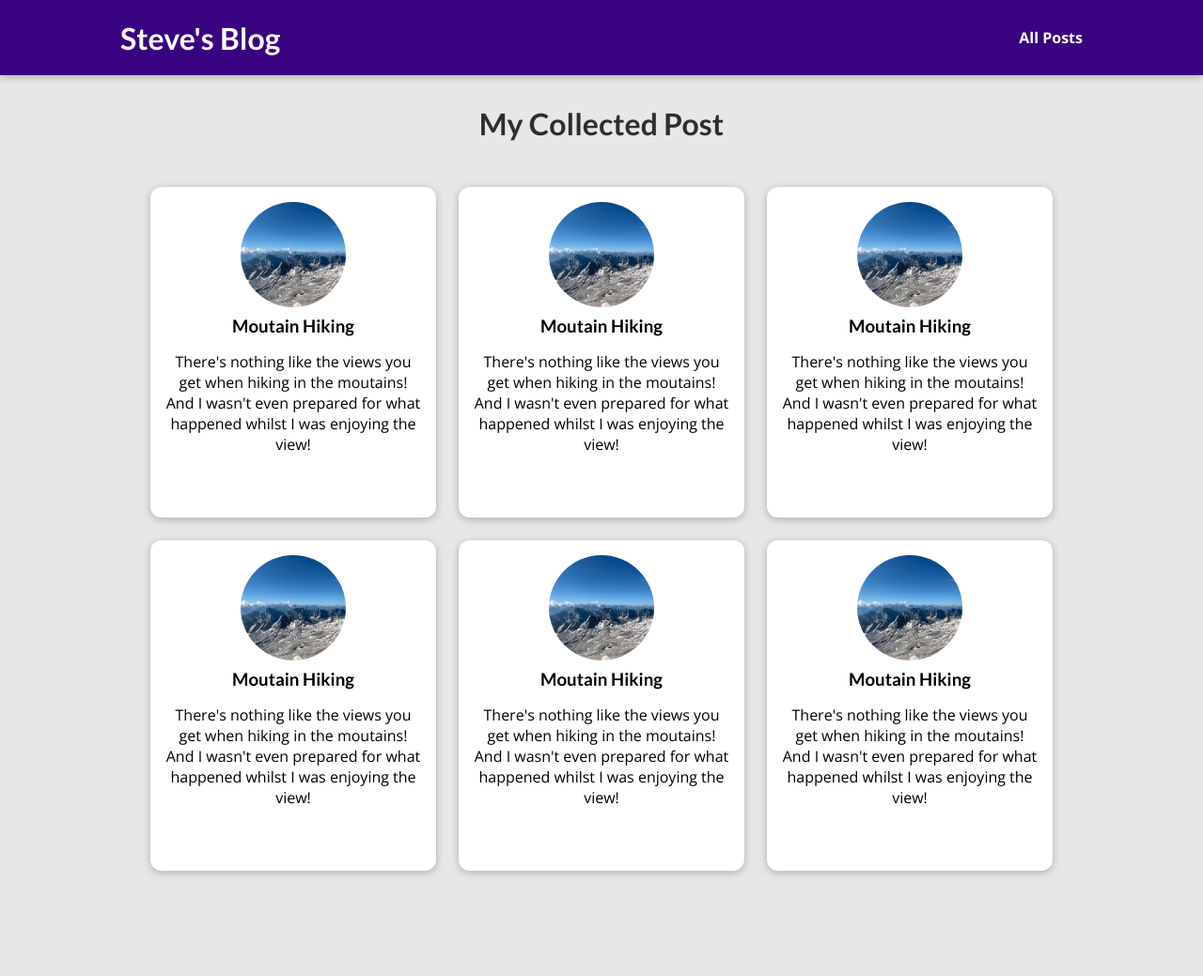
After one commit to StevenMTikas/MySite, a Django app: template blog/templates/blog/all-posts.html in a window 1280 px wide. The commit adds this page. Shown: the whole page at 94% size. Run offline with Django 5.2, Linux system fonts and the light colour scheme; the template is opened without the code that fills it, so the values that code supplies are empty.

Commit message:
finished styling and added some dummy content to posts to test logic

```diff
--- /dev/null
+++ b/blog/static/blog/all-posts.css
@@ -0,0 +1,43 @@
+body {
+  background-color: #e7e7e7;
+}
+
+#main-navigation {
+  background-color: #390281;
+  box-shadow: 0 2px 8px rgba(0, 0, 0, 0.25);
+}
+
+#all-posts {
+  margin: 7rem auto;
+  width: 90%;
+  max-width: 60rem;
+}
+
+#all-posts h2 {
+  text-align: center;
+  font-size: 2rem;
+  color: #2e2e2e;
+  margin: 3rem 0;
+}
+
+ul {
+  list-style: none;
+  margin: 0;
+  padding: 0;
+  display: grid;
+  grid-template-columns: repeat(auto-fill, minmax(17rem, 1fr));
+  gap: 1.5rem;
+}
+
+.post img {
+  width: 7rem;
+  height: 7rem;
+}
+
+.post a {
+  height: 22rem;
+  transform-origin: center;
+  box-shadow: 0 2px 8px rgba(0, 0, 0, 0.25);
+  border-radius: 12px;
+  background-color: white;
+}
--- /dev/null
+++ b/blog/static/blog/post.css
@@ -0,0 +1,43 @@
+.post {
+  display: flex;
+  flex-direction: column;
+  align-items: center;
+  text-align: center;
+}
+
+.post a {
+  text-decoration: none;
+  color: black;
+  transition: all 0.2s ease;
+  padding: 1rem;
+}
+
+.post a:hover,
+.post a:active {
+  transform: scale(1.1);
+  background-color: #390281;
+  color: white;
+}
+
+.post img {
+  width: 5rem;
+  height: 5rem;
+  object-fit: cover;
+  border-radius: 50%;
+}
+
+.post h3 {
+  margin: 0.25rem 0;
+}
+
+.post time {
+  color: #666666;
+  margin: 0.25rem;
+  font-style: italic;
+  font-size: 0.85rem;
+}
+
+.post:hover time,
+.post:active time {
+  color: white;
+}
--- /dev/null
+++ b/blog/templates/blog/all-posts.html
@@ -0,0 +1,25 @@
+{% extends "base.html" %}
+{% load static %}
+
+{% block title%}
+    All My Post
+{% endblock %}
+
+{% block css_files %}
+    <link rel="stylesheet" href="{% static "blog/post.css" %}" />
+    <link rel="stylesheet" href="{% static "blog/all-posts.css" %}" />
+{% endblock %}
+
+{% block content %}
+    <section id="all-posts">
+        <h2>My Collected Post</h2>
+        <ul>
+            {% include "blog/includes/post.html" %}
+            {% include "blog/includes/post.html" %}
+            {% include "blog/includes/post.html" %}
+            {% include "blog/includes/post.html" %}
+            {% include "blog/includes/post.html" %}
+            {% include "blog/includes/post.html" %}
+        </ul>
+    </section>
+{% endblock %}
--- /dev/null
+++ b/blog/templates/blog/includes/post.html
@@ -0,0 +1,13 @@
+{% load static %}
+
+<li>
+    <article class="post">
+        <a href="{% url "post-detail-page" "the-mountains" %}">
+            <img src="{% static "blog/images/mountains.jpg" %}" alt="Moutain Hiking" />
+            <div class="post__content">
+                <h3>Moutain Hiking</h3>
+                <p>There's nothing like the views you get when hiking in the moutains! And I wasn't even prepared for what happened whilst I was enjoying the view!</p>
+            </div>
+        </a>
+    </article>
+</li>
--- a/templates/base.html
+++ b/templates/base.html
@@ -10,6 +10,12 @@
     {% block css_files%}{% endblock %}
 </head>
 <body>
+    <header id="main-navigation">
+        <h1><a href="{% url "starting-page" %}">Steve's Blog</a></h1>
+        <nav>
+            <a href="{% url "posts-page" %}">All Posts</a>
+        </nav>
+    </header>
     {% block content %}
     {% endblock %}
 </body>
```
Also changed, not shown: blog/static/blog/index.css (+13 -0 lines), blog/static/blog/post-detail.css (added, +62 -0 lines), blog/templates/blog/index.html (+5 -18 lines), blog/templates/blog/post-detail.html (added, +34 -0 lines), blog/views.py (+78 -4 lines), blog/static/blog/images/coding.jpg (added), blog/static/blog/images/mountains.jpg (added), blog/static/blog/images/steve.jpeg (added), blog/static/blog/images/woods.jpg (added).
